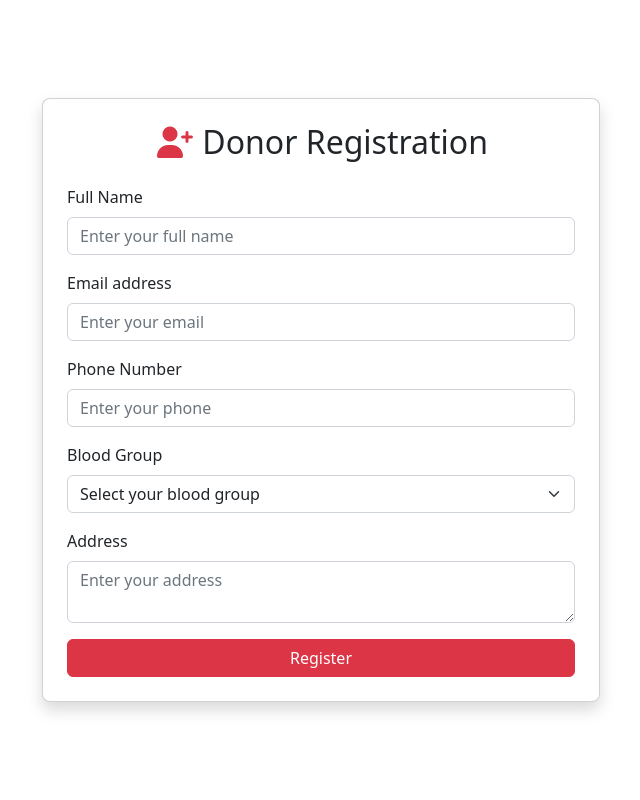
After one commit to hasdajustin/bloodBank, a Django app: template templates/layout/register.html in a window 1280 px wide. The commit adds this page. Shown: the whole page, without its empty margins (319-959 px from the left). Run offline with Django 3.2, Linux system fonts and the light colour scheme; the template is opened without the code that fills it, so the values that code supplies are empty; some libraries are stand-ins or nearby versions.

Commit message:
add donor register page and donor list page and test rendering

```diff
--- a/core/urls.py
+++ b/core/urls.py
@@ -3,4 +3,6 @@ from . import views
 
 urlpatterns =[
     path('', views.home_view, name='home'),
+    path('register/', views.register_view, name='register'),
+    path('donor/', views.donor_view, name='donor'),
 ]
--- a/core/views.py
+++ b/core/views.py
@@ -3,3 +3,9 @@ from django.shortcuts import render, HttpResponse
 # Create your views here.
 def home_view(request):
     return render(request, 'layout/index.html')
+
+def register_view(request):
+    return render(request, 'layout/register.html')
+
+def donor_view(request):
+    return render(request, 'layout/donor_list.html')
--- a/templates/layout/index.html
+++ b/templates/layout/index.html
@@ -18,7 +18,7 @@ Home
                         <h3>Become a <span>Donor</span></h3>
                         <p>Register yourself as a blood donor and save lives.</p>
                         <div class="mt-auto home_btn">
-                            <a href="#" class="btn btn-sm btn-outline-dark px-5">Register</a>
+                            <a href="{% url 'register' %}" class="btn btn-sm btn-outline-dark px-5">Register</a>
                         </div>
                     </div>
                 </div>
@@ -30,7 +30,7 @@ Home
                         <h3>Find a <span>Donor</span></h3>
                         <p>Search donors by blood group for your patients.</p>
                         <div class="mt-auto home_btn">
-                            <a href="#" class="btn btn-sm btn-outline-dark px-5">Search</a>
+                            <a href="{% url 'donor' %}" class="btn btn-sm btn-outline-dark px-5">Search</a>
                         </div>
                     </div>
                 </div>
--- /dev/null
+++ b/templates/layout/register.html
@@ -0,0 +1,74 @@
+{% extends 'base.html' %}
+{% load static %}
+
+{% block title %}
+Register Donor
+{% endblock title %}
+
+{% block content %}
+<div class="container d-flex flex-column justify-content-center align-items-center min-vh-100">
+    <div class="col-md-6">
+        <div class="card shadow rounded-3">
+            <div class="card-body p-4">
+                <h2 class="text-center mb-4">
+                    <i class="fa-solid fa-user-plus text-danger"></i> Donor Registration
+                </h2>
+
+                <!-- Registration Form -->
+                <form method="post">
+                    {% csrf_token %}
+
+                    <!-- Full Name -->
+                    <div class="mb-3">
+                        <label for="full_name" class="form-label">Full Name</label>
+                        <input type="text" class="form-control" id="full_name" name="full_name"
+                            placeholder="Enter your full name" required>
+                    </div>
+
+                    <!-- Email -->
+                    <div class="mb-3">
+                        <label for="email" class="form-label">Email address</label>
+                        <input type="email" class="form-control" id="email" name="email" placeholder="Enter your email"
+                            required>
+                    </div>
+
+                    <!-- Phone -->
+                    <div class="mb-3">
+                        <label for="phone" class="form-label">Phone Number</label>
+                        <input type="tel" class="form-control" id="phone" name="phone" placeholder="Enter your phone"
+                            required>
+                    </div>
+
+                    <!-- Blood Group -->
+                    <div class="mb-3">
+                        <label for="blood_group" class="form-label">Blood Group</label>
+                        <select class="form-select" id="blood_group" name="blood_group" required>
+                            <option value="" disabled selected>Select your blood group</option>
+                            <option>A+</option>
+                            <option>A-</option>
+                            <option>B+</option>
+                            <option>B-</option>
+                            <option>AB+</option>
+                            <option>AB-</option>
+                            <option>O+</option>
+                            <option>O-</option>
+                        </select>
+                    </div>
+
+                    <!-- Address -->
+                    <div class="mb-3">
+                        <label for="address" class="form-label">Address</label>
+                        <textarea class="form-control" id="address" name="address" rows="2"
+                            placeholder="Enter your address"></textarea>
+                    </div>
+
+                    <!-- Submit -->
+                    <div class="d-grid">
+                        <button type="submit" class="btn btn-danger">Register</button>
+                    </div>
+                </form>
+            </div>
+        </div>
+    </div>
+</div>
+{% endblock content %}
```
Also changed, not shown: templates/layout/donor_list.html (added, +45 -0 lines).
